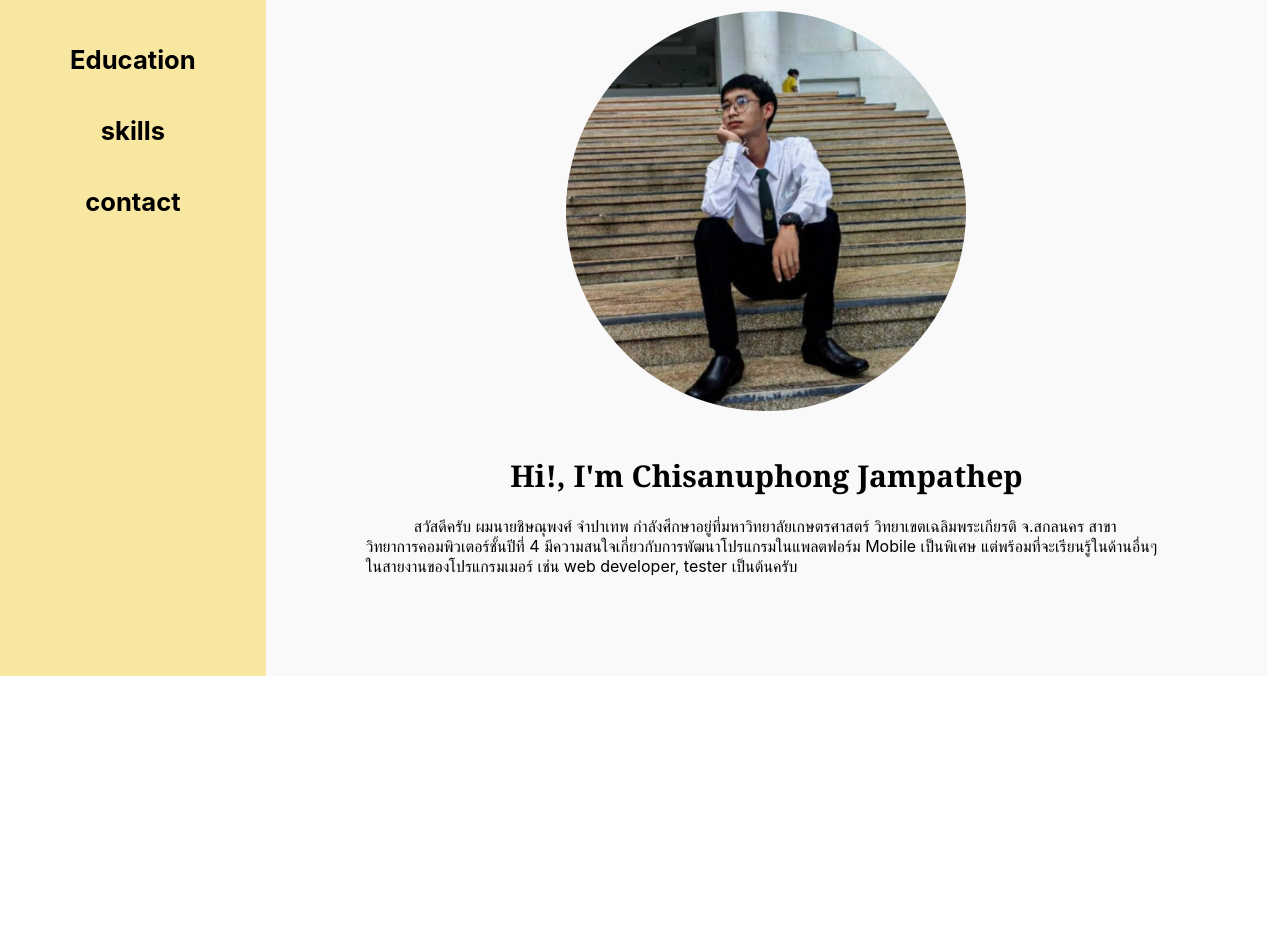
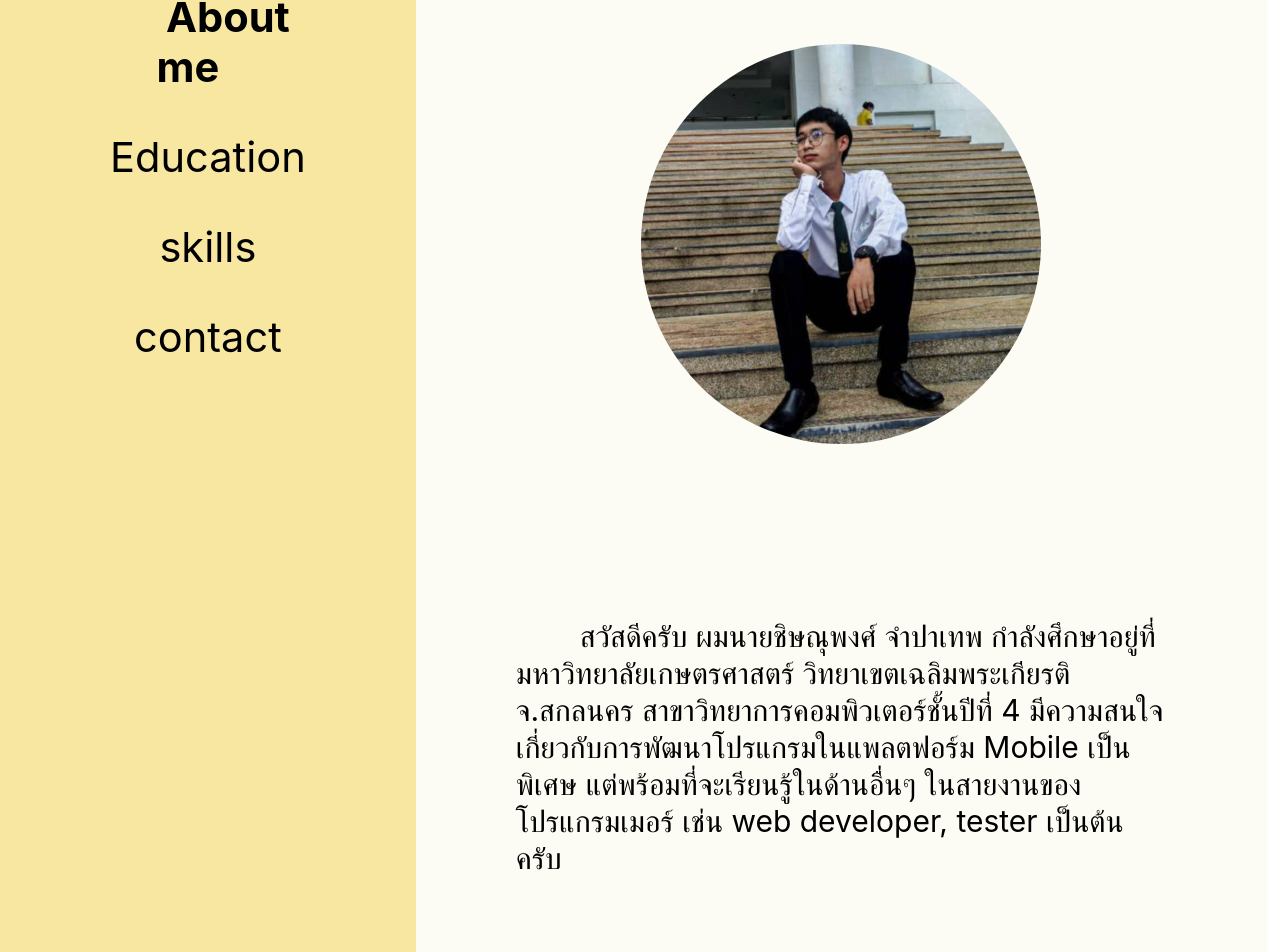
Before and after one commit to Chisanuphong2407/Chisanuphong2407.github.io, a React (Create React App) app: page /About in a window 1280 px wide. Shown: the part 198-1150 px from the top of the page. Before the commit the page ends 874 px from the top, so only its background shows below. Built offline with nearby package versions, Linux system fonts and the light colour scheme.

Commit message:
completed

```diff
--- a/src/App.css
+++ b/src/App.css
@@ -1,8 +1,8 @@
 :root {
   --sidebar-flex: 1.5;
-  --fontsize-p: 1.2rem;
+  --fontsize-p: 2.2rem;
   --condiv-flex: 6;
-  --fontsize-nav: 1.6rem;
+  --fontsize-nav: 2.6rem;
   --typing-font: 2rem;
 }
 
@@ -30,30 +30,52 @@ nav ul {
   list-style: none;
 }
 
-nav ul li {
+.nav-link {
   margin: 40px;
+  transition: font-weight 0.1s ease-in-out,
+    /* เปลี่ยนความหนาของฟอนต์ 0.3 วินาที */ font-size 0.1s ease-in-out;
 }
 
 nav ul li a {
   color: black;
   text-decoration: none;
-  font-weight: bold;
+}
+
+.nav-link:hover {
+  font-size: 3rem;
+}
+
+.nav-link.active {
+  font-weight: bolder;
+}
+
+@keyframes fadeIn {
+  from {
+    opacity: 0;
+  }
+  to {
+    opacity: 1;
+  }
 }
 
 .condiv {
   padding: 100px;
-  background-color: #f9f9f9;
+  background-color: #fcfcf4;
   flex: var(--condiv-flex);
 }
-
 
 .Home {
   display: flex;
   flex-direction: column;
-  justify-content: center;
+  justify-content: space-around;
   align-items: center;
+  opacity: 0; /* เริ่มต้นด้วยการซ่อน */
+  animation: fadeIn 0.7s forwards;
 }
 
+.Home h1 {
+  font-size: 50px;
+}
 .profilepic {
   border-radius: 50%;
   width: 400px;
@@ -70,7 +92,7 @@ nav ul li a {
 
 .social i {
   padding-right: 30px;
-  font-size: 25px;
+  font-size: 30px;
   color: #9a9b9c;
 }
 
@@ -87,19 +109,27 @@ nav ul li a {
   text-align: center;
 }
 
+.Aboutcontent {
+  opacity: 0;
+  animation: fadeIn 0.7s forwards;
+}
+
 .About h3 {
-  font-size: 30px;
-  font-family:Georgia, 'Times New Roman', Times, serif;
-  margin: 10px 10px 20px 10px
+  opacity: 0;
+  font-size: 40px;
+  font-family: Georgia, "Times New Roman", Times, serif;
+  margin: 10px 10px 20px 10px;
 }
 
 .About p {
   text-align: left;
-  text-indent: 3rem;
+  text-indent: 4rem;
+  font-size: 30px;
 }
 
 .subtopic {
-  margin: 10px 10px 30px 10px
+  margin: 10px 10px 30px 10px;
+  font-size: 60px;
 }
 
 .schoolpic {
@@ -111,34 +141,49 @@ nav ul li a {
 
 .widecard {
   display: flex;
-  margin:30px 30px 30px 10px;
-  transition: .3s;
+  margin: 30px 30px 30px 10px;
+  transition: 0.3s;
   border-radius: 10px;
-  padding:.5rem
+  padding: 0.5rem;
+  animation: Slidein 0.7s forwards;
 }
 
 .widecard:hover {
-  color:#f9f9f9;
-  background:#1C2E4A;
+  color: #f9f9f9;
+  background: #1c2e4a;
   box-shadow: 3px 3px 5px rgba(0, 0, 0, 3);
 }
 
 .widecard-con {
-  text-align:left;
-  margin:5px auto auto 10px;
+  text-align: left;
+  margin: 5px auto auto 10px;
   font-size: 30px;
 }
 
 .skills ul {
   display: flex;
-  background-color: #1C2E4A;
   border-radius: 10px;
-  color: #fff;
   font-size: 25px;
   flex-wrap: wrap;
+  box-sizing: border-box;
+  justify-content: center;
 }
 
 .skills li {
   list-style: none;
   margin: 30px;
+  text-align: center;
+  font-size: 30px;
 }
+
+.language-logo {
+  width: 300px;
+  height: 300px;
+  object-fit: contain;
+  margin-bottom: 10px;
+}
+
+.contact-det {
+  font-size: 20px;
+  margin: 20px 0px 20px 10px;
+}
--- a/src/App.js
+++ b/src/App.js
@@ -8,6 +8,7 @@ import Home from "./contents/Home";
 import Education from "./contents/education";
 import About from "./contents/About";
 import Skills from "./contents/skills";
+import Contact from "./contents/Contact";
 
 function App() {
   return (
@@ -19,6 +20,7 @@ function App() {
           <Route path="/About" element={<About />}></Route>
           <Route path="/Education" element={<Education />}></Route>
           <Route path="/Skills" element={<Skills />}></Route>
+          <Route path="/Contact" element={<Contact />}></Route>
         </Routes>
       </div>
     </Router>
--- a/src/components/Navbar.js
+++ b/src/components/Navbar.js
@@ -2,18 +2,11 @@ import React,{ Component } from 'react'
 import Navitems from './Navitems'
 
 class Navbar extends Component {
-    constructor(props) {
-        super(props);
-        this.state= {
-            "NavItemActive": ''
-        }
-    }
-
     render(){
         return(
             <nav>
                 <ul>
-                    <Navitems item="Home" tolink="/"></Navitems>
+                    <Navitems item="Home" tolink="/" ></Navitems>
                     <Navitems item="About me" tolink="/About"></Navitems>
                     <Navitems item="Education" tolink="/Education"></Navitems>
                     <Navitems item="skills" tolink="/skills"></Navitems>
--- a/src/components/Navitems.js
+++ b/src/components/Navitems.js
@@ -1,14 +1,20 @@
-import React, { Component } from 'react';
-import { Link } from 'react-router-dom';
+import React, { Component} from "react";
+import { NavLink } from "react-router-dom";
 
 class Navitems extends Component {
-    render(){
-        return(
-            <li id ={this.props.item}>
-                <Link to={this.props.tolink}>{this.props.item}</Link>
-            </li>
-        )
-    }
+  render() {
+    const {item,tolink } = this.props;
+    return (
+      <li id={item} className="nav-link">
+        <NavLink
+          to={tolink}
+          className={({ isActive }) => (isActive ? 'nav-link active' : 'nav-link')}
+        >
+          {this.props.item}
+        </NavLink>
+      </li>
+    );
+  }
 }
 
-export default Navitems
+export default Navitems;
--- a/src/components/Social.js
+++ b/src/components/Social.js
@@ -4,13 +4,13 @@ class Social extends Component {
   render() {
     return (
       <div className="social">
-        <a href="#" target="_blank" rel="noopender noreferrer">
+        <a href="https://github.com/Chisanuphong2407" target="_blank" rel="noopender noreferrer">
           <i class="fab fa-github"></i>
         </a>
-        <a href="#" target="_blank" rel="noopender noreferrer">
+        <a href="https://www.facebook.com/mel.chitsanupong/" target="_blank" rel="noopender noreferrer">
           <i class="fab fa-facebook"></i>
         </a>
-        <a href="#" target="_blank" rel="noopender noreferrer">
+        <a href="https://www.instagram.com/mel.crmm/" target="_blank" rel="noopender noreferrer">
          <i class="fab fa-instagram"></i>
         </a>
       </div>
--- a/src/contents/About.js
+++ b/src/contents/About.js
@@ -1,17 +1,26 @@
-import React, { Component } from 'react'
-import profilepic from "../img/profile.jpeg"
+import React, { Component } from "react";
+import profilepic from "../img/profile.jpeg";
 
 class About extends Component {
-    render() {
-        return(
-            <div className='condiv About'>
-                <h1 className='subtopic'>About me</h1>
-                <img src={profilepic} alt="profile" className="profilepic" />
-                <h3> Hi!, I'm Chisanuphong Jampathep</h3>
-                <p>สวัสดีครับ ผมนายชิษณุพงศ์ จำปาเทพ กำลังศึกษาอยู่ที่มหาวิทยาลัยเกษตรศาสตร์ วิทยาเขตเฉลิมพระเกียรติ จ.สกลนคร สาขาวิทยาการคอมพิวเตอร์ชั้นปีที่ 4 มีความสนใจเกี่ยวกับการพัฒนาโปรแกรมในแพลตฟอร์ม Mobile เป็นพิเศษ แต่พร้อมที่จะเรียนรู้ในด้านอื่นๆ ในสายงานของโปรแกรมเมอร์ เช่น web developer, tester เป็นต้นครับ</p>
-            </div>
-        )
-    }
+  render() {
+    return (
+      <div className="condiv About">
+        <div className="Aboutcontent">
+          <h1 className="subtopic">About me</h1>
+          <img src={profilepic} alt="profile" className="profilepic" />
+          <h3> Hi!, I'm Chisanuphong Jampathep</h3>
+          <p>
+            สวัสดีครับ ผมนายชิษณุพงศ์ จำปาเทพ
+            กำลังศึกษาอยู่ที่มหาวิทยาลัยเกษตรศาสตร์ วิทยาเขตเฉลิมพระเกียรติ
+            จ.สกลนคร สาขาวิทยาการคอมพิวเตอร์ชั้นปีที่ 4
+            มีความสนใจเกี่ยวกับการพัฒนาโปรแกรมในแพลตฟอร์ม Mobile เป็นพิเศษ
+            แต่พร้อมที่จะเรียนรู้ในด้านอื่นๆ ในสายงานของโปรแกรมเมอร์ เช่น web
+            developer, tester เป็นต้นครับ
+          </p>
+        </div>
+      </div>
+    );
+  }
 }
 
 export default About;
--- /dev/null
+++ b/src/contents/Contact.js
@@ -0,0 +1,20 @@
+import React, { Component } from "react";
+import Social from "../components/Social";
+
+class Contact extends Component {
+  render() {
+    return (
+      <div className="condiv">
+        <h1 className="subtopic">Contact Me</h1>
+        <div className="contact-det">
+          <h3>Facebook: Mel Chitsanupong</h3>
+          <h3>Email: Chisanupong2407@gmail.com </h3>
+          <h3>instagram: Mel.crmm</h3>
+        </div>
+        <Social />
+      </div>
+    );
+  }
+}
+
+export default Contact;
--- a/src/contents/Home.js
+++ b/src/contents/Home.js
@@ -1,12 +1,13 @@
 import React, { Component } from "react";
 import Social from "../components/Social";
-import profilepic from "../img/profile.jpeg";
+import profilepic from "../img/university.jpeg";
 import { ReactTyped } from "react-typed";
 
 class Home extends Component {
   render() {
     return (
       <div className="condiv Home">
+        <h1>welcome to my Portfolio</h1>
         <img src={profilepic} alt="profile" className="profilepic" />
         <p className="typingeffect">
           <ReactTyped
--- a/src/contents/education.js
+++ b/src/contents/education.js
@@ -8,6 +8,7 @@ class Education extends Component {
     return (
       <div className="condiv">
         <h1 className="subtopic">My Education</h1>
+        <div className="Widecardcontent">
           <Widecard
             img={schoolpic}
             title="มัธยมศึกษาปีที่ 6"
@@ -23,6 +24,7 @@ class Education extends Component {
             to="ปัจจุบัน"
           />
         </div>
+      </div>
     );
   }
 }
```
Also changed, not shown: src/contents/skills.js (+75 -10 lines). Lines whose indentation alone changed are shown as unchanged.
